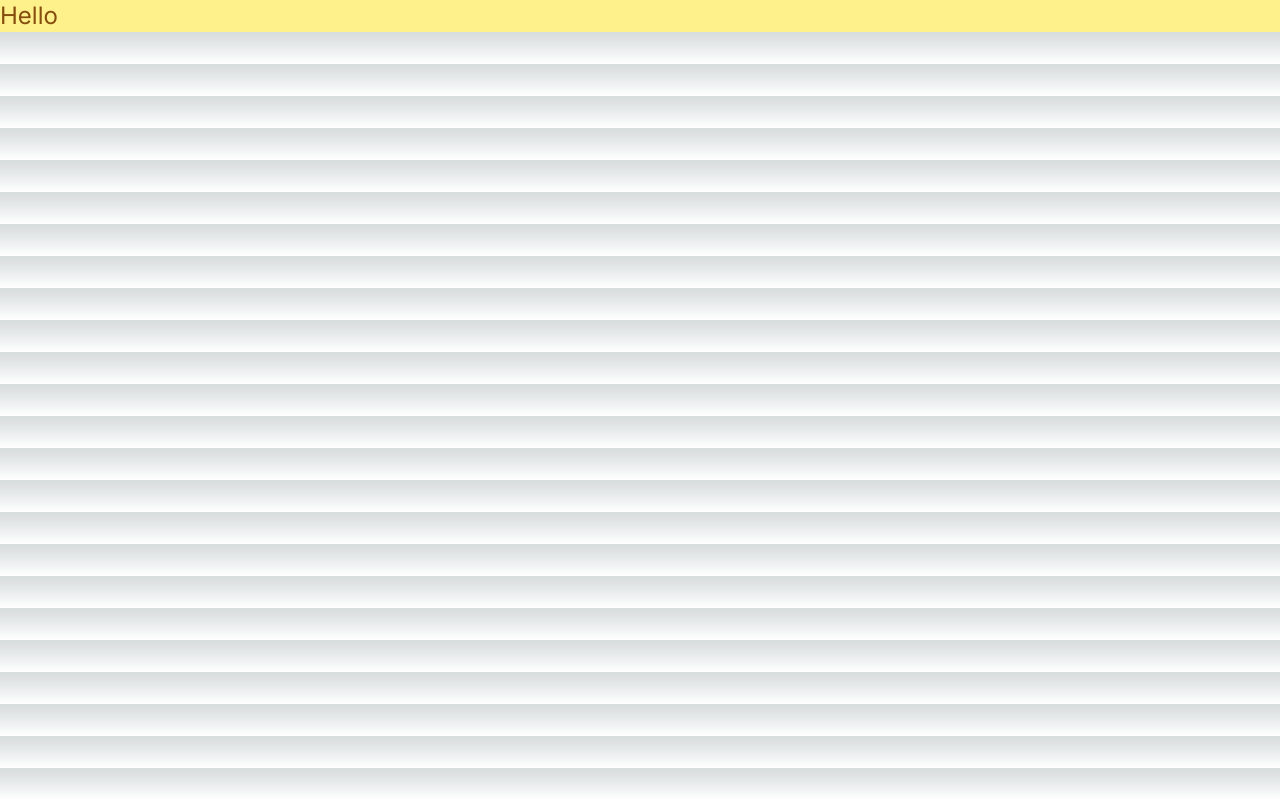
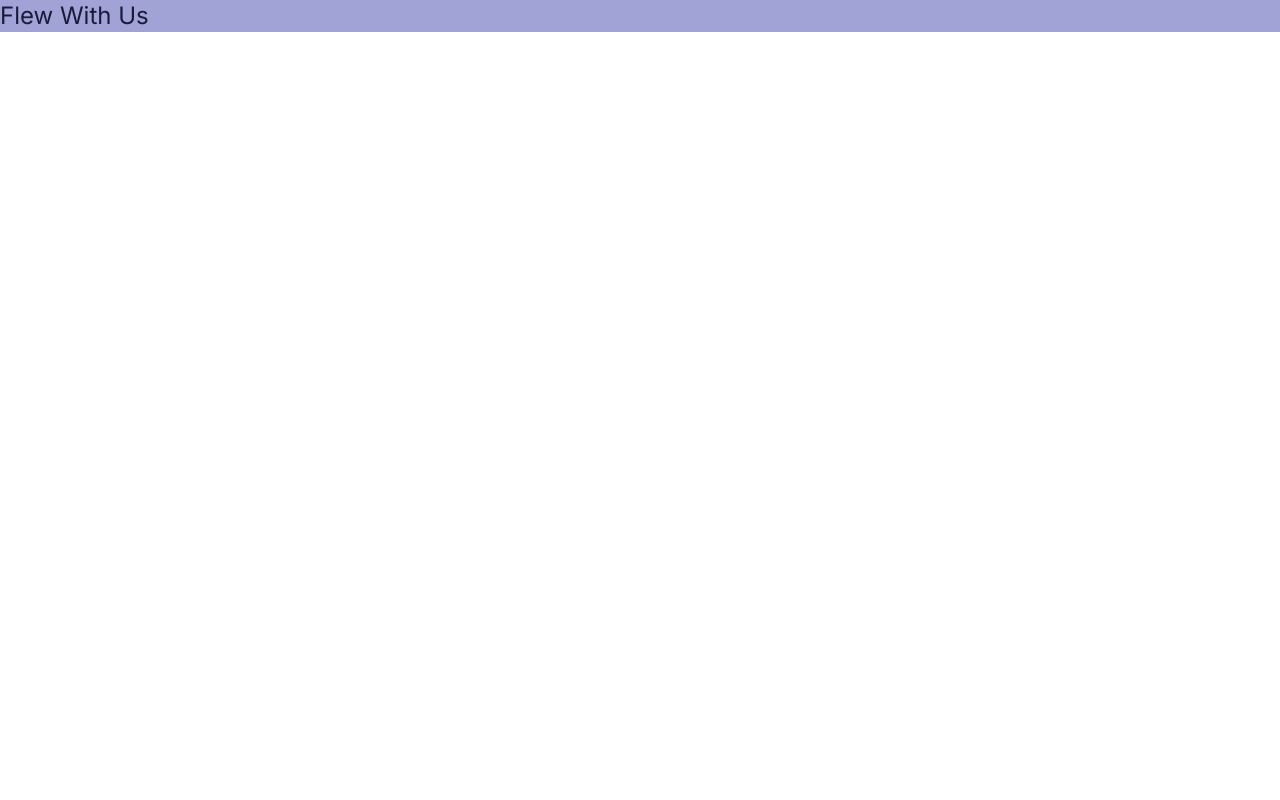
Before and after one commit to ishant-flewwithus/flewwithus, a Next.js app: page / in a window 1280 px wide. Built offline with nearby package versions, Linux system fonts and the light colour scheme.

Commit message:
Tailwind theme setup done

```diff
--- a/src/app/globals.css
+++ b/src/app/globals.css
@@ -2,32 +2,6 @@
 @tailwind components;
 @tailwind utilities;
 
-:root {
-  --foreground-rgb: 0, 0, 0;
-  --background-start-rgb: 214, 219, 220;
-  --background-end-rgb: 255, 255, 255;
+body {
+  min-height: 100vh;
 }
-
-@media (prefers-color-scheme: dark) {
-  :root {
-    --foreground-rgb: 255, 255, 255;
-    --background-start-rgb: 0, 0, 0;
-    --background-end-rgb: 0, 0, 0;
-  }
-}
-
-body {
-  color: rgb(var(--foreground-rgb));
-  background: linear-gradient(
-      to bottom,
-      transparent,
-      rgb(var(--background-end-rgb))
-    )
-    rgb(var(--background-start-rgb));
-}
-
-@layer utilities {
-  .text-balance {
-    text-wrap: balance;
-  }
-}
--- a/src/app/page.tsx
+++ b/src/app/page.tsx
@@ -1,5 +1,3 @@
-import Image from "next/image";
-
 export default function Home() {
-  return <div className="bg-yellow-200 text-yellow-800 text-2xl">Hello</div>;
+  return <div className="bg-primary-200 text-primary-800 text-2xl">Flew With Us</div>;
 }
--- a/tailwind.config.ts
+++ b/tailwind.config.ts
@@ -8,10 +8,25 @@ const config: Config = {
   ],
   theme: {
     extend: {
-      backgroundImage: {
-        "gradient-radial": "radial-gradient(var(--tw-gradient-stops))",
-        "gradient-conic":
-          "conic-gradient(from 180deg at 50% 50%, var(--tw-gradient-stops))",
+      colors: {
+        primary: {
+          50: "#CCCDE9",
+          100: "#BEBFE2",
+          200: "#A1A3D6",
+          300: "#8588CA",
+          400: "#696CBD",
+          500: "#4D51B0",
+          600: "#3C3F89",
+          700: "#2B2D62",
+          800: "#1A1B3B",
+          900: "#090914",
+          950: "#000000",
+        },
+        onprimary: "#FFFFFF",
+        textheading: "#222222", // Main eg title
+        textbody: "#979797", // Secondary eg desc,
+        background: "#EEF2F8",
+        disabled: "#ACB8C9",
       },
     },
   },
```
Also changed, not shown: src/app/layout.tsx (line endings or trailing spaces).
